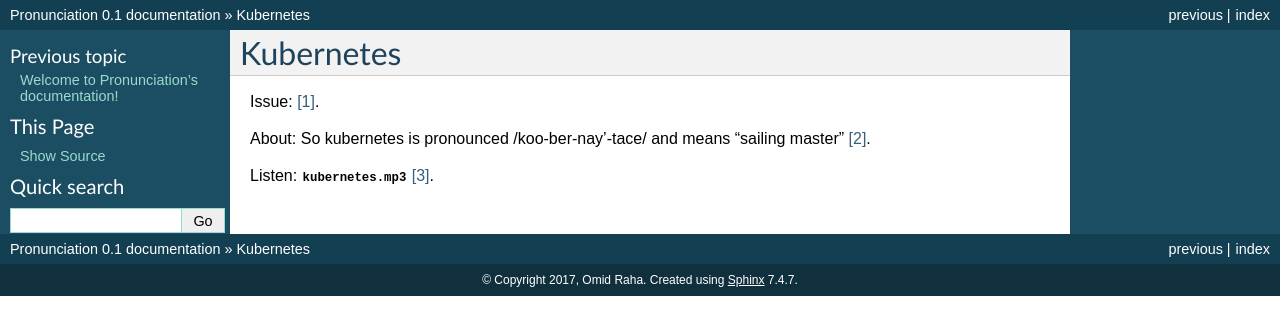
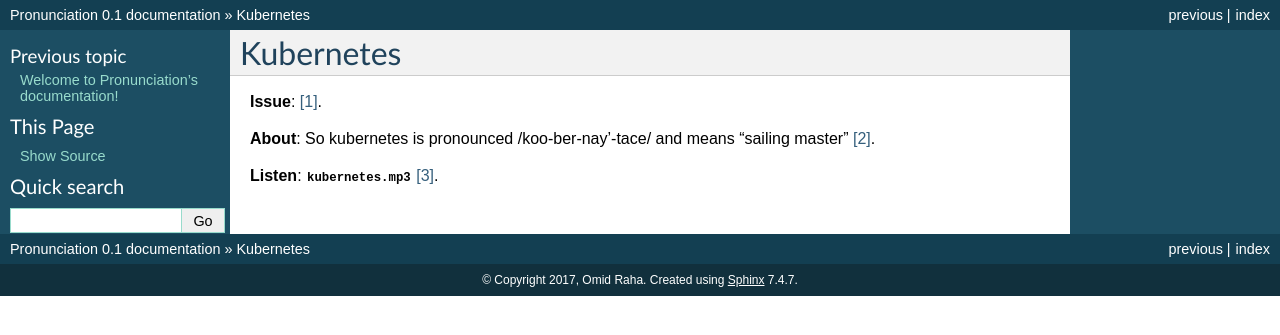
Before and after one commit to omidraha/Pronunciation, a Sphinx documentation site: the page built from source/kubernetes/index.rst, in a window 1280 px wide. Shown: the top 335 px of the page. Built offline with Sphinx 7.4.7, drawn with Linux system fonts in a browser that asks for light colours; part of the change alters nothing that is shown.

```diff
--- a/source/kubernetes/index.rst
+++ b/source/kubernetes/index.rst
@@ -1,11 +1,11 @@
 Kubernetes
 ==========
 
-Issue:  `[1]`_.
+**Issue**:  `[1]`_.
 
-About: So kubernetes is pronounced /koo-ber-nay'-tace/ and means "sailing master" `[2]`_.
+**About**: So kubernetes is pronounced /koo-ber-nay'-tace/ and means "sailing master" `[2]`_.
 
-Listen: :download:`kubernetes.mp3 <../_static/kubernetes/kubernetes.mp3>`  `[3]`_.
+**Listen**: :download:`kubernetes.mp3 <../_static/kubernetes/kubernetes.mp3>`  `[3]`_.
 
 .. _[1]: https://github.com/kubernetes/kubernetes/issues/44308
 .. _[2]: https://twitter.com/francesc/status/487412202932936704?lang=en
```
